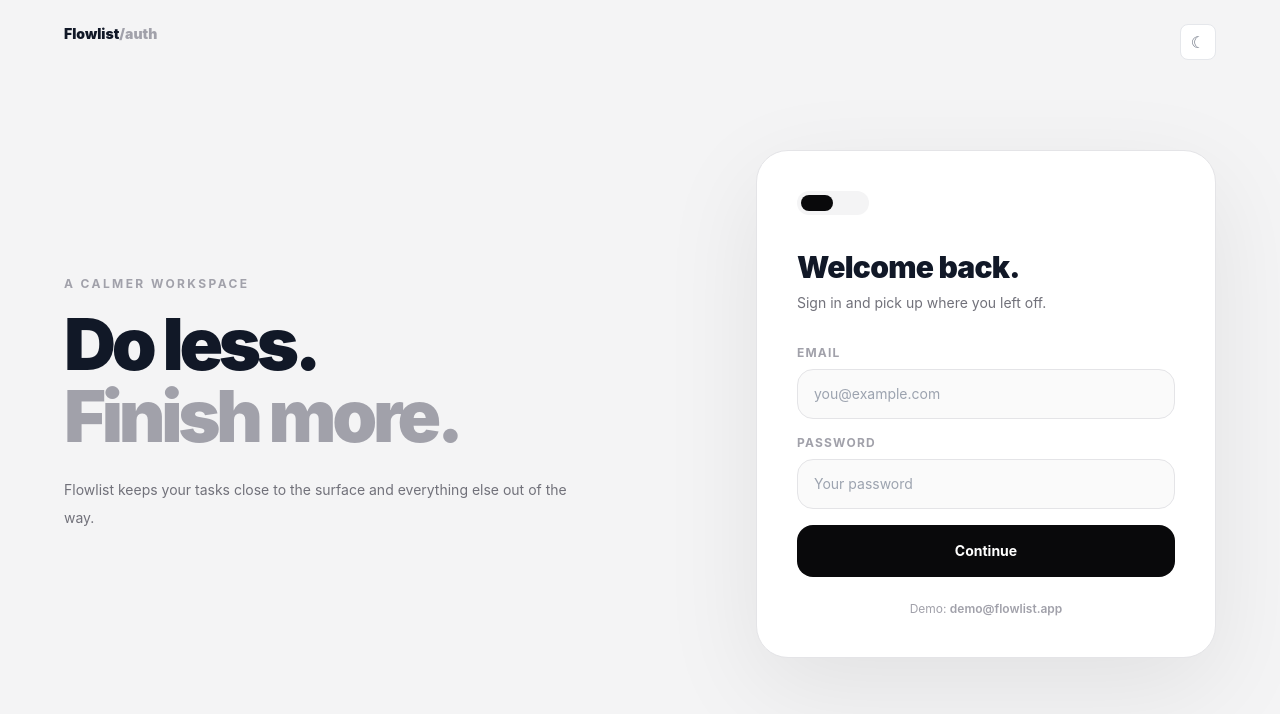
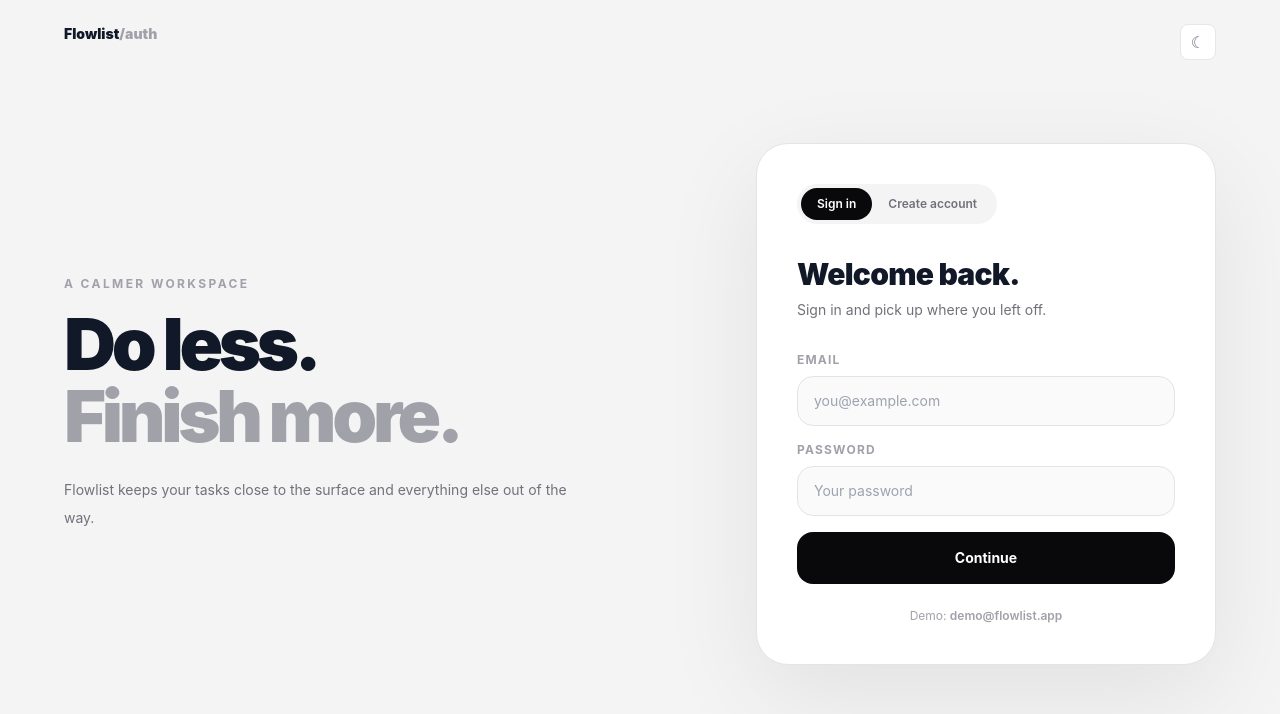
Before and after one commit to kedarnathdev/nextjs-todo-app, a Next.js app: page /login in a window 1280 px wide. Shown: the top 714 px of the page. Built offline with nearby package versions, Linux system fonts and the light colour scheme.

Commit message:
fix: make Rare UI navigation accept label items

```diff
--- a/components/ui/gooey-nav.tsx
+++ b/components/ui/gooey-nav.tsx
@@ -1,8 +1,7 @@
 "use client";
 import { motion } from "motion/react";
 import { cn } from "@/lib/utils";
-
-type Item={label:string; count?:number};
-export function GooeyNav({items,value,onChange,className}:{items:Item[];value:number;onChange:(value:number)=>void;className?:string}){
- return <div className={cn("inline-flex rounded-full bg-zinc-100 p-1 dark:bg-zinc-900",className)}>{items.map((item,i)=><button key={item.label} onClick={()=>onChange(i)} className="relative rounded-full px-4 py-2 text-xs font-semibold text-zinc-500 outline-none transition-colors dark:text-zinc-400">{i===value&&<motion.span layoutId="rare-nav-active" className="absolute inset-0 rounded-full bg-zinc-950 dark:bg-white"/>}<span className={cn("relative z-10",i===value&&"text-white dark:text-zinc-950")}>{item.label}{item.count!==undefined&&<span className="ml-1.5 opacity-50">{item.count}</span>}</span></button>)}</div>
+type Item={label:string;count?:number};
+export function GooeyNav({items,value,onChange,className}:{items:(Item|string)[];value:number;onChange:(value:number)=>void;className?:string}){
+ return <div className={cn("inline-flex rounded-full bg-zinc-100 p-1 dark:bg-zinc-900",className)}>{items.map((raw,i)=>{const item=typeof raw==="string"?{label:raw}:raw;return <button type="button" key={item.label} onClick={()=>onChange(i)} className="relative rounded-full px-4 py-2 text-xs font-semibold text-zinc-500 outline-none transition-colors dark:text-zinc-400">{i===value&&<motion.span layoutId="rare-nav-active" className="absolute inset-0 rounded-full bg-zinc-950 dark:bg-white"/>}<span className={cn("relative z-10",i===value&&"text-white dark:text-zinc-950")}>{item.label}{item.count!==undefined&&<span className="ml-1.5 opacity-50">{item.count}</span>}</span></button>})}</div>
 }
```
